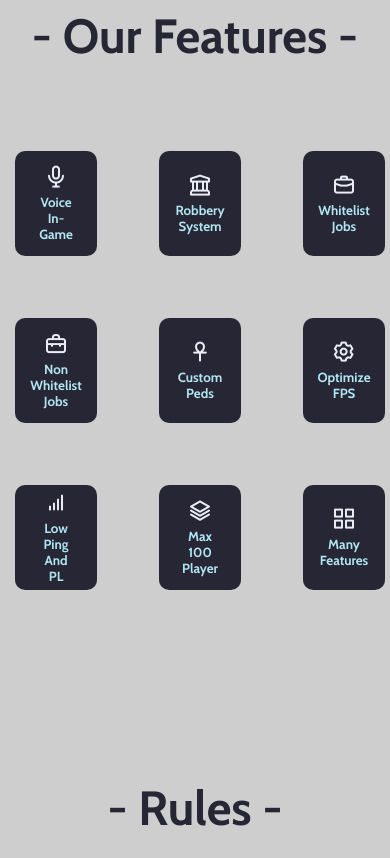
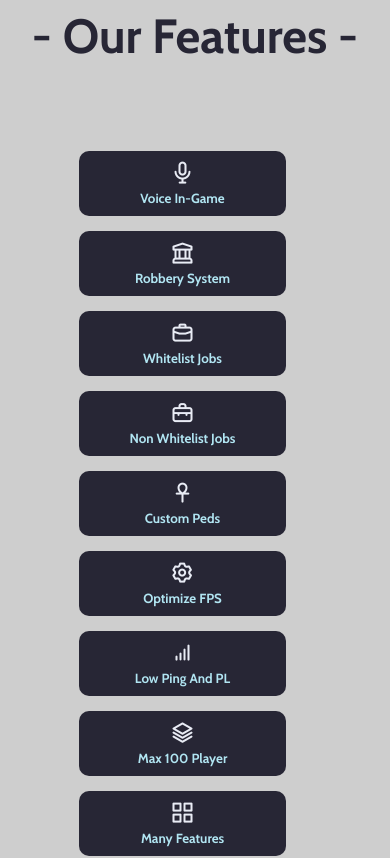
Before and after one commit to aryaintrnnn/newworld-web, a React (Create React App) app: page / in a window 390 px wide. Shown: the part 940-1798 px from the top of the page. Built offline with nearby package versions, Linux system fonts and the light colour scheme.

Commit message:
Revision Features Responsive

```diff
--- a/src/components/about/about.css
+++ b/src/components/about/about.css
@@ -64,8 +64,13 @@
 @media screen and (max-width: 768px) {
 }
 @media screen and (max-width: 576px) {
-    .kartu{
-        height: 105px;
+    .about {
+        height: 140vh;
+
+    }
+    .box{
+        display: block;
+        padding: 0rem 4rem;
     }
 
 }
```
